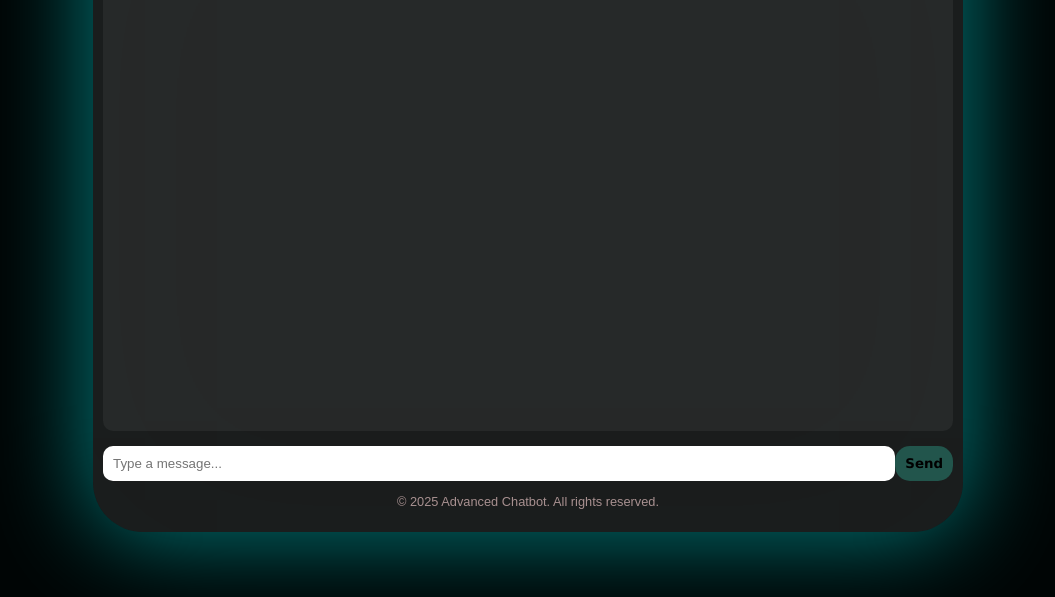
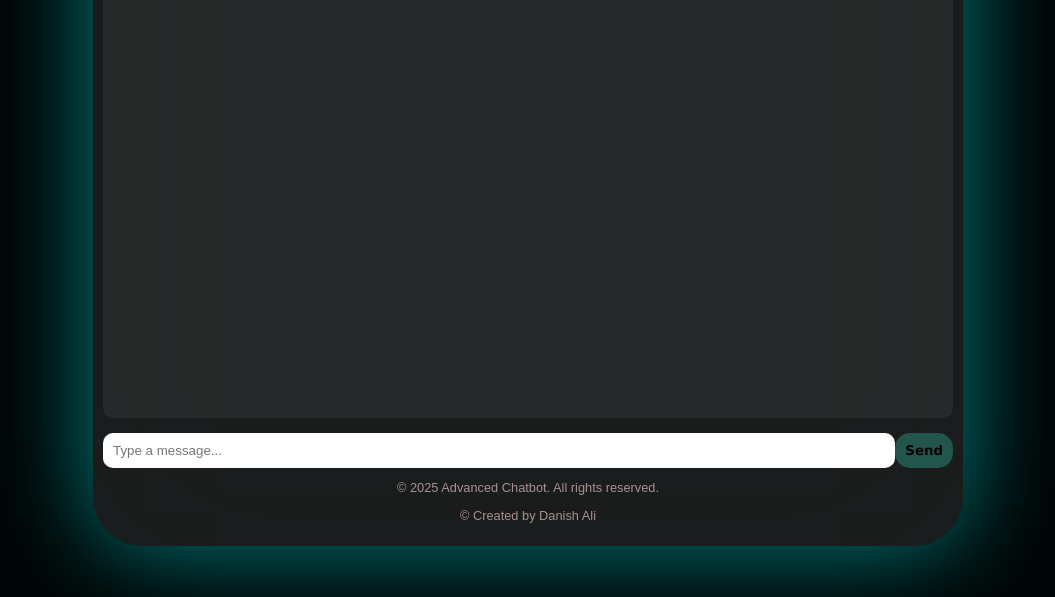
Before and after one commit to dani6218995/advanced-chatbot, a plain HTML site: page index.html in a window 1280 px wide. Shown: the part 203-800 px from the top of the page, without its empty margins (112-1167 px from the left). Drawn offline with Linux system fonts and the light colour scheme.

Commit message:
index.html

```diff
--- a/index.html
+++ b/index.html
@@ -22,7 +22,8 @@
         </main>
 
         <footer>
-            <p>&copy; 2025 Advanced Chatbot. All rights reserved.</p>
+            <p>&copy; 2025 Advanced Chatbot. All rights reserved. </p>
+            <p>&copy; Created by Danish Ali </p>
         </footer>
     </div>
     <script src="app.js"></script>
```
